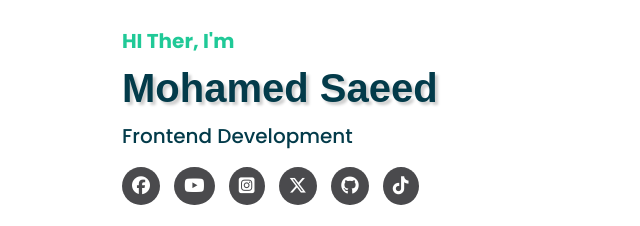
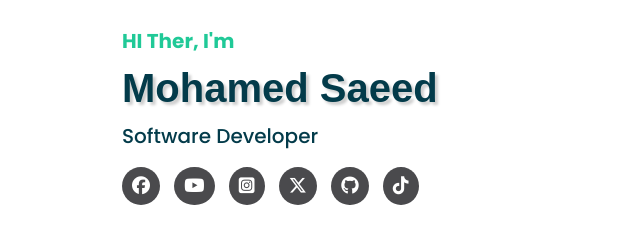
Before and after one commit to MohamedSaeed98/MohamedSaeed, a plain HTML site: page index.html in a window 1280 px wide. Shown: the part 258-484 px from the top of the page, 0-640 px from the left. Drawn offline with Linux system fonts and the light colour scheme.

Commit message:
Add files via upload

```diff
--- a/index.html
+++ b/index.html
@@ -34,7 +34,7 @@
             <div class="content-text">
                 <p><span class="text-primary">HI Ther, I'm</span></p>
                 <h1>Mohamed Saeed</h1>
-                <p class="title">Frontend Development</p>
+                <p class="title">Software Developer </p>
                 <div class="social">
                     <a href="https://www.facebook.com/people/Mohamed-Saeed/pfbid02X1tagUZK7eFdERnjjgxj7NTP5QLCHeYkHCUHKeXxrcGSNxVcpwBNP4r7CcaLvqn4l/"
                         target="_blank"><i class="fa-brands fa-facebook"></i></i></a>
```
